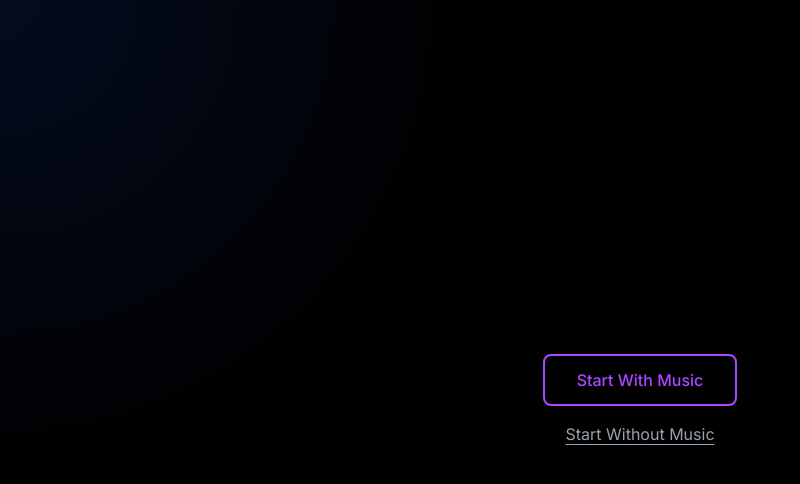
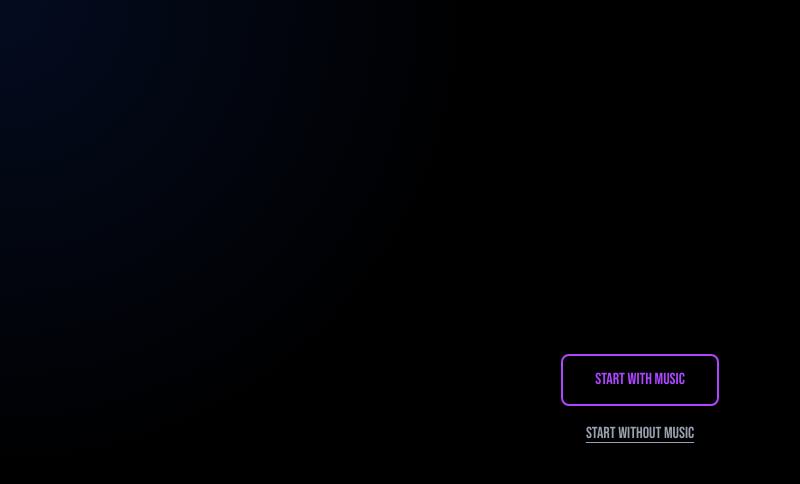
Before and after one commit to AkmalFirliyanto/portfolio, a Next.js app: page / in a window 1280 px wide. Shown: the top 484 px of the page, without its empty margins (0-800 px from the left). Built offline with nearby package versions, Linux system fonts and the light colour scheme.

Commit message:
Fix build errors and ESLint issues

```diff
--- a/src/app/globals.css
+++ b/src/app/globals.css
@@ -94,7 +94,7 @@ body {
 }
 
 .animate-blink {
-  animation: blink 1s infinite;
+  animation: blink 1s step-end infinite;
 }
 
 /* Hapus semua CSS di bawah ini */
@@ -153,3 +153,7 @@ html {
   transform: translateY(-5px);
   box-shadow: 0 10px 20px rgba(147, 51, 234, 0.2);
 }
+
+.gradient-text-container .gradient-text {
+  font-family: inherit;
+}
--- a/src/app/layout.tsx
+++ b/src/app/layout.tsx
@@ -23,13 +23,10 @@ export default function RootLayout({
   return (
     <html lang="en" className="dark">
       <body className={`${inter.className} bg-black text-white min-h-screen relative`}>
-        <style jsx global>{`
-          .gradient-text {
-            font-family: ${bebasNeue.style.fontFamily};
-          }
-        `}</style>
+        <div className={`gradient-text-container ${bebasNeue.className}`}>
+          {children}
+        </div>
         <CursorLight />
-        {children}
       </body>
     </html>
   )
```
